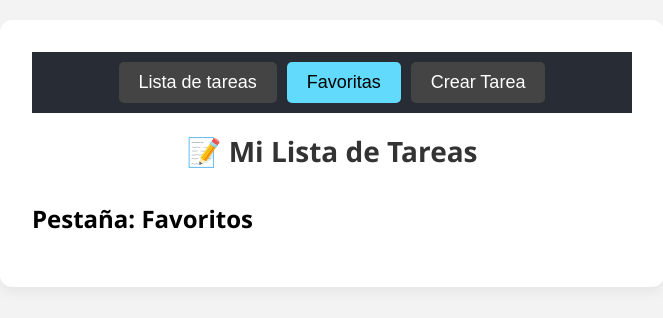
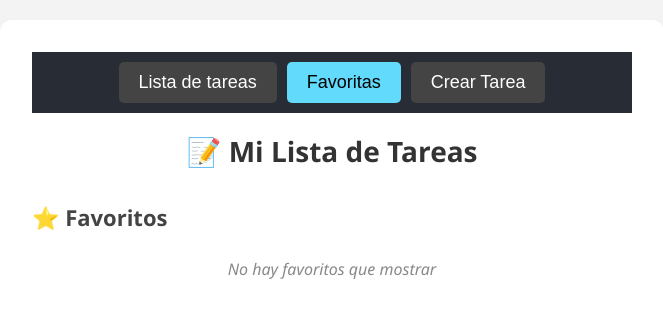
Before and after one commit to soyjuanmacias/react-todo-app-educational, a React (Vite) app: page / in a window 1280 px wide. Both pictures are taken after a click on the button "Favoritas". Shown: the top 318 px of the page, without its empty margins (308-971 px from the left). Built offline with nearby package versions, Linux system fonts and the light colour scheme.

Commit message:
feat(favorites): add Favorites feature and components

```diff
--- a/src/App.jsx
+++ b/src/App.jsx
@@ -4,6 +4,7 @@
 import { Tabs } from "./components/Navigation/Tabs";
 import { TodoForm } from "./components/TodoForm/TodoForm";
 import { TodoList } from "./components/TodoList/TodoList";
+import { Favorites } from "./components/Favorites/Favorites";
 
 const INITIAL_TODOS = [
     {
@@ -61,7 +62,7 @@
     };
 
     const onDeleteTodo = (id) => {
-        const filtered = todos.filter(todo => todo.id !== id);
+        const filtered = todos.filter((todo) => todo.id !== id);
         setTodos(filtered);
     };
 
@@ -70,14 +71,23 @@
             <Navigation activeTab={activeTab} setActiveTab={setActiveTab} />
             <h1 className="app-title">📝 Mi Lista de Tareas</h1>
 
-            {activeTab === Tabs.TODOS && <TodoList
-                todos={todos}
-                onToggleTodo={onToggleTodo}
-                onDeleteTodo={onDeleteTodo}
-                onToggleFavorite={onToggleFavorite}
-            />}
+            {activeTab === Tabs.TODOS && (
+                <TodoList
+                    todos={todos}
+                    onToggleTodo={onToggleTodo}
+                    onDeleteTodo={onDeleteTodo}
+                    onToggleFavorite={onToggleFavorite}
+                />
+            )}
 
-            {activeTab === Tabs.FAVORITES && <h2>Pestaña: Favoritos</h2>}
+            {activeTab === Tabs.FAVORITES && (
+                <Favorites
+                    todos={todos}
+                    onToggleTodo={onToggleTodo}
+                    onDeleteTodo={onDeleteTodo}
+                    onToggleFavorite={onToggleFavorite}
+                />
+            )}
 
             {activeTab === Tabs.NEW_TODO && <TodoForm addTodo={addTodo} />}
         </div>
--- /dev/null
+++ b/src/components/Favorites/Favorites.jsx
@@ -0,0 +1,32 @@
+import { TodoItem } from "../TodoItem/TodoItem";
+import "./Favorites.css";
+
+export const Favorites = ({ todos, onToggleTodo, onDeleteTodo, onToggleFavorite }) => {
+    const favorites = todos.filter((todo) => todo.favorite);
+
+    console.log('Favoritos', favorites);
+
+    return (
+        <div className="favorites-container">
+            <h2 className="favorites-title">⭐ Favoritos</h2>
+
+            {favorites?.length === 0 && <p className="favorites-empty">No hay favoritos que mostrar</p>}
+
+            {favorites.length > 0 && (
+                <div className="favorites-list">
+                    {favorites.map((todo) => {
+                        return (
+                            <TodoItem
+                                key={todo.id}
+                                todo={todo}
+                                onToggleTodo={onToggleTodo}
+                                onDeleteTodo={onDeleteTodo}
+                                onToggleFavorite={onToggleFavorite}
+                            />
+                        );
+                    })}
+                </div>
+            )}
+        </div>
+    );
+};
--- a/src/components/TodoItem/TodoItem.jsx
+++ b/src/components/TodoItem/TodoItem.jsx
@@ -6,7 +6,10 @@
 
 export const TodoItem = ({ todo, onToggleTodo, onDeleteTodo, onToggleFavorite }) => {
     return (
-        <div className={`todo-item ${todo.done ? "done" : ""}`} onClick={() => onToggleTodo(todo.id)}>
+        <div
+            className={`todo-item ${todo.done ? "done" : ""}`}
+            onClick={() => onToggleTodo(todo.id)}
+        >
             <span className="todo-text">{todo.text}</span>
 
             <div className="todo-actions">
```
